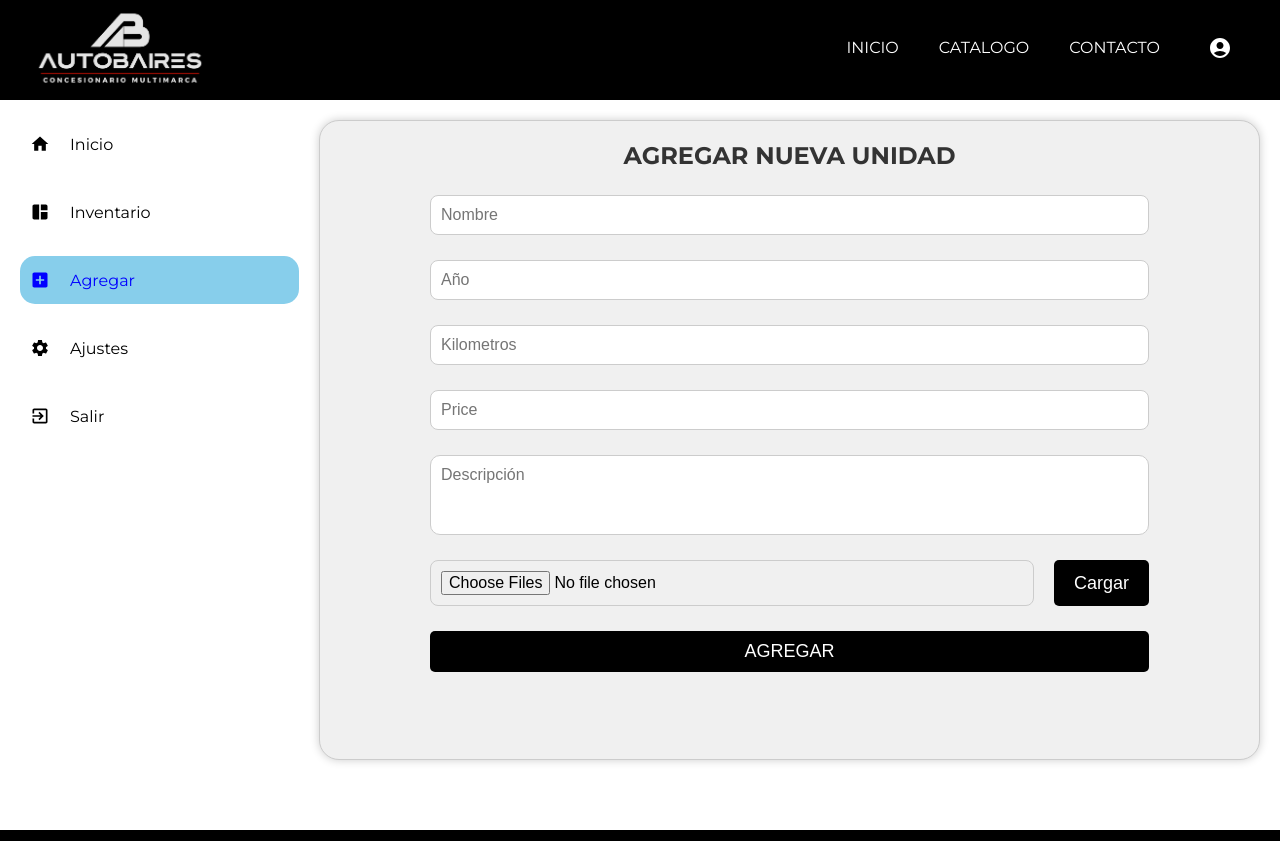
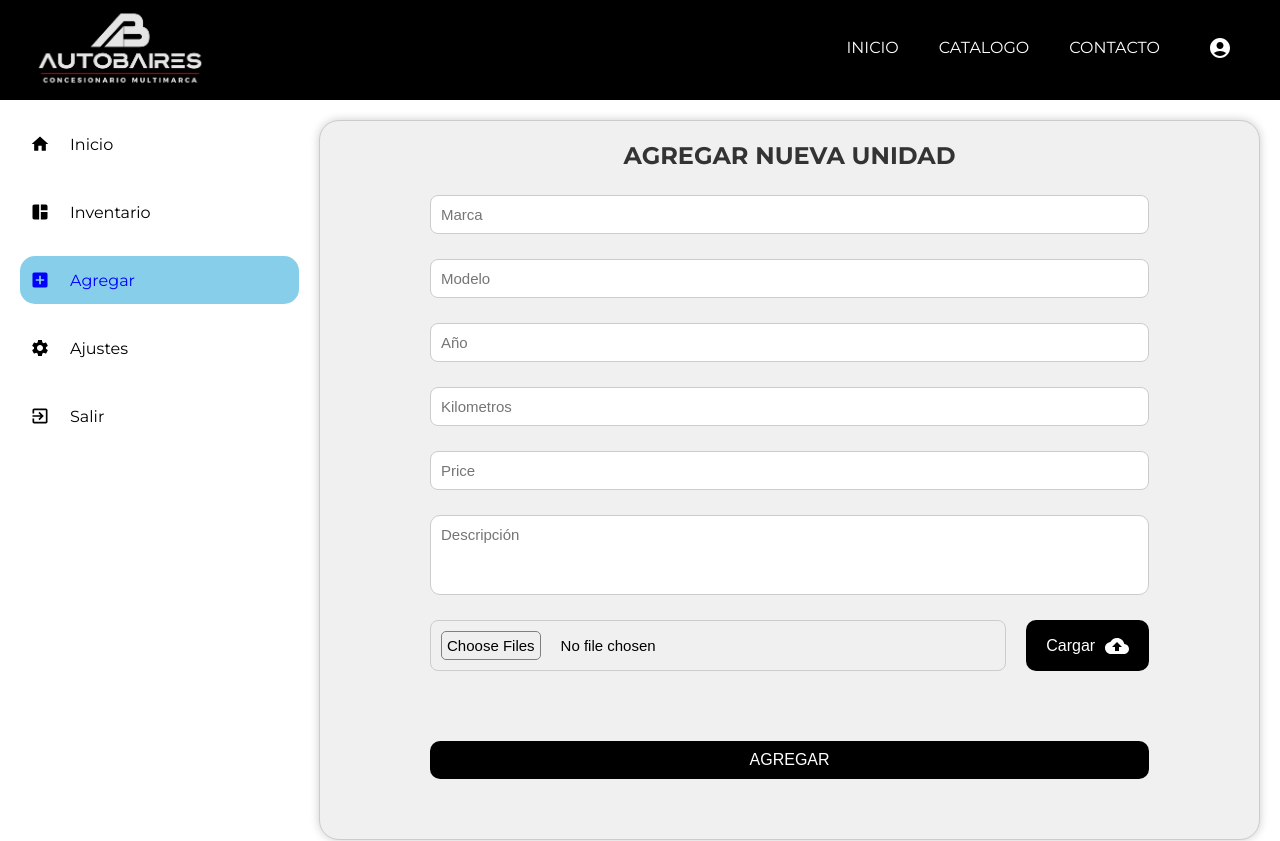
Before and after one commit to catuhardoy/autobaires, a Next.js app: page /admin/dashboard/create in a window 1280 px wide. Shown: the top 841 px of the page. Built offline with nearby package versions, Linux system fonts and the light colour scheme.

Commit message:
funciones de carga de imagenes listas

```diff
--- a/src/app/admin/dashboard/create/page.jsx
+++ b/src/app/admin/dashboard/create/page.jsx
@@ -1,16 +1,25 @@
 'use client'
 
 import React from 'react'
-import styles from './page.module.css'
 import {useState} from 'react';
 import {useRouter} from 'next/navigation';
-import { uploadImage } from '@/libs/data';
+import { uploadImage, uploadImages } from '@/libs/data';
+import Button from '@mui/material/Button';
+import CloudUploadIcon from '@mui/icons-material/CloudUpload';
+import styles from './page.module.css'
 
 
 function CarCreate() {
 
+  const [uploadStatus, setUploadStatus] = useState({
+    loading: false,
+    error: false,
+    succesfull: false,
+    message: '',
+  });
 
-  const [name, setName] = useState('');
+  const [brand, setBrand] = useState('');
+  const [model, setModel] = useState('');
   const [year, setYear] = useState('');
   const [km, setKm] = useState('');
   const [description, setDescription] = useState('');
@@ -28,20 +37,47 @@ function CarCreate() {
 
   const handleUploadImage = async (e) => {
     e.preventDefault();
+    setUploadStatus({
+      loading: true,
+      error: false,
+      succesfull: false,
+      message: 'Procesando imagenes...',
+    });
 
-    [...images].map(async (file) => {
+    const res = await uploadImages(images);
+
+    Promise.all(res).then((res) => {
+      console.log(res);
+      setPhotoURLs(res.map((item) => item.url))
+      setUploadStatus({
+        loading: false,
+        error: false,
+        succesfull: true,
+        message: 'Carga exitosa',
+      });
+    }).catch((err) => {
+      setUploadStatus({
+        loading: false,
+        error: true,
+        succesfull: false,
+        message: 'Ha ocurrido un error',
+      });
+    });
+
+
+    /* [...images].map(async (file) => {
       const res = await uploadImage(file);
       setPhotoURLs((prev)=> [...prev, res.url]);
-      //console.log(res);
-    });
+      console.log(res);
+    }); */
   };
-  console.log(photoURLs);
+  //console.log(photoURLs);
 
 
   const hanldleSubmit = async (e) => {
     e.preventDefault();
 
-    if (!name || !year ||!km || !description || !price ) {
+    if (!brand || !model || !year ||!km || !description || !price ) {
       alert ('Todos los campos son requeridos');
       return;
     };
@@ -53,7 +89,7 @@ function CarCreate() {
         headers:{
           'Content-Type': 'application/json'
         },
-        body:JSON.stringify({name, year,km, description, price, photos: photoURLs})
+        body:JSON.stringify({name: brand, year,km, description, price, photoURLs})
       });
 
       if(res.ok){
@@ -76,12 +112,21 @@ function CarCreate() {
       <form onSubmit = {hanldleSubmit} className={styles.form}>
 
         <input
-        onChange={(e) => setName(e.target.value)}
-        value = {name}
+        onChange={(e) => setBrand(e.target.value)}
+        value = {brand}
         className={styles.input}
         type="text"
-        placeholder='Nombre'
-        id= 'name'
+        placeholder='Marca'
+        id= 'brand'
+        />
+
+        <input
+        onChange={(e) => setModel(e.target.value)}
+        value = {model}
+        className={styles.input}
+        type="text"
+        placeholder='Modelo'
+        id= 'model'
         />
 
         <input
@@ -120,7 +165,7 @@ function CarCreate() {
         id= 'description'
         />
 
-        <label htmlFor='photo' className={styles.image_imput}>
+        <label htmlFor='photo' className={styles.image_input}>
           <input
           className={styles.input}
           type="file"
@@ -128,9 +173,13 @@ function CarCreate() {
           id="photo"
           multiple onChange={handleImagesChange}
           />
-          <button className={styles.btn} onClick={handleUploadImage}>Cargar</button>
-
+          <button className={styles.btn} onClick={handleUploadImage}>
+            <p>Cargar</p>
+            <CloudUploadIcon /></button>
         </label>
+        <div className={uploadStatus.message ? styles.status : styles.hidden}>
+          <p>{uploadStatus.message}</p>
+        </div>
 
         <button className={styles.btn} type = "submit" >AGREGAR</button>
     </form>
--- a/src/app/admin/dashboard/create/page.module.css
+++ b/src/app/admin/dashboard/create/page.module.css
@@ -52,7 +52,7 @@
     flex-direction: column;
     justify-content: flex-start;
     align-items: center;
-    height: 80vh;
+    height: 90vh;
     width: 100%;
     gap: 25px;
     background-color: #f0f0f0; /* Color de fondo */
@@ -68,7 +68,7 @@
     gap: 25px;
     width: 80%;
 }
-.form :nth-child(5) {
+.form :nth-child(6) {
   height: 80px;
   border-radius: 10px;
 }
@@ -82,7 +82,7 @@
     padding: 10px;
     border: 1px solid #ccc;
     border-radius: 8px;
-    font-size: 16px;
+    font-size: 15px;
     outline: none;
   }
   .input::placeholder{
@@ -90,20 +90,48 @@
     top: 10px;
   }
 
-  .image_imput {
+  .input[type="file"]::file-selector-button {
+    padding: 5px;
+    border: thin solid grey;
+    border-radius: 5px;
+    margin-right: 20px;
+  }
+
+  .image_input {
     display: flex;
     flex-direction: row;
     gap: 20px;
   }
 
+  .status {
+    display: flex;
+    height: 20px;
+    width: 100%;
+  }
+  .hidden {
+    display: flex;
+    height: 20px;
+    width: 100%;
+    visibility: hidden;
+  }
+
   .btn {
+    display: flex;
+    gap: 10px;
+    align-items: center;
+    justify-content: center;
     background-color: black;
     color: white;
     padding: 10px 20px;
     border: none;
-    border-radius: 5px;
-    font-size: 18px;
+    border-radius: 10px;
+    font-size: 16px;
     cursor: pointer;
+    transition: 0.5s ease;
+  }
+
+  .btn:hover {
+    background-color: darkblue;
   }
 
   @media (max-width: 768px) {
--- a/src/app/api/upload/route.js
+++ b/src/app/api/upload/route.js
@@ -42,7 +42,7 @@ export async function POST(request) {
         }).end(buffer);
     });
 
-    //Almacenar links en la bdd - pendiente
+    //Almacenar links en la bdd - pendiente ver si lo manejamos desde aca o desde el componento del front
 
     return NextResponse.json({
         message: 'Succesfully upload',
--- a/src/app/catalogo/page.jsx
+++ b/src/app/catalogo/page.jsx
@@ -217,7 +217,7 @@ const handleChangePage = (event, newPage) => {
 
                     <Link href = {`/catalogo/${car._id}`}>
                     {/* <img src={car.photo} alt={car.name} className={styles.img} />   */}
-                     <img src='https://images.pexels.com/photos/707046/pexels-photo-707046.jpeg?auto=compress&cs=tinysrgb&w=1260&h=750&dpr=2' alt={car.name} className={styles.img} />
+                     <img src={car.photoURLs.length ? car.photoURLs[0] : 'https://images.pexels.com/photos/707046/pexels-photo-707046.jpeg?auto=compress&cs=tinysrgb&w=1260&h=750&dpr=2'} alt={car.name} className={styles.img} />
                     <h3 className={styles.brand}>{car.name}</h3>
                     <p className={styles.description}> {car.description}</p>
                     <p className={styles.km}>Km: {car.km}</p>
--- a/src/libs/data.jsx
+++ b/src/libs/data.jsx
@@ -27,7 +27,7 @@ export async function deleteCar(id) {
             },
             body: JSON.stringify({id}),
         });
-        console.log(res.json());
+        //console.log(res.json());
         /* return (
             <Stack sx={{ width: '100%' }} spacing={2}>
                 <Alert severity="info">Se ha borrado el producto con exito.</Alert>
@@ -44,8 +44,6 @@ export async function deleteCar(id) {
 export async function uploadImage(file) {
 
     try {
-        //await new Promise(resolve => setTimeout(resolve, 5000));
-
         const formData = new FormData();
         formData.append('images', file);
 
@@ -53,7 +51,7 @@ export async function uploadImage(file) {
             method: 'POST',
             body: formData,
         });
-        //console.log(res);
+        console.log(res);
         return await res.json();
     }
     catch (error) {
@@ -62,3 +60,29 @@ export async function uploadImage(file) {
     };
 
 };
+
+export async function uploadImages(files) {
+
+    try {
+        const response = [...files].map(async (file) => {
+
+            const formData = new FormData();
+            formData.append('images', file);
+
+            const res = await fetch('http://localhost:3000/api/upload', {
+                method: 'POST',
+                body: formData,
+            });
+            console.log(res);
+            return await res.json();
+        });
+
+        //return Promise.all(response);
+        return response;
+    }
+    catch (error) {
+        console.log(error);
+        throw new Error('Failed to upload data');
+    };
+
+};
```
